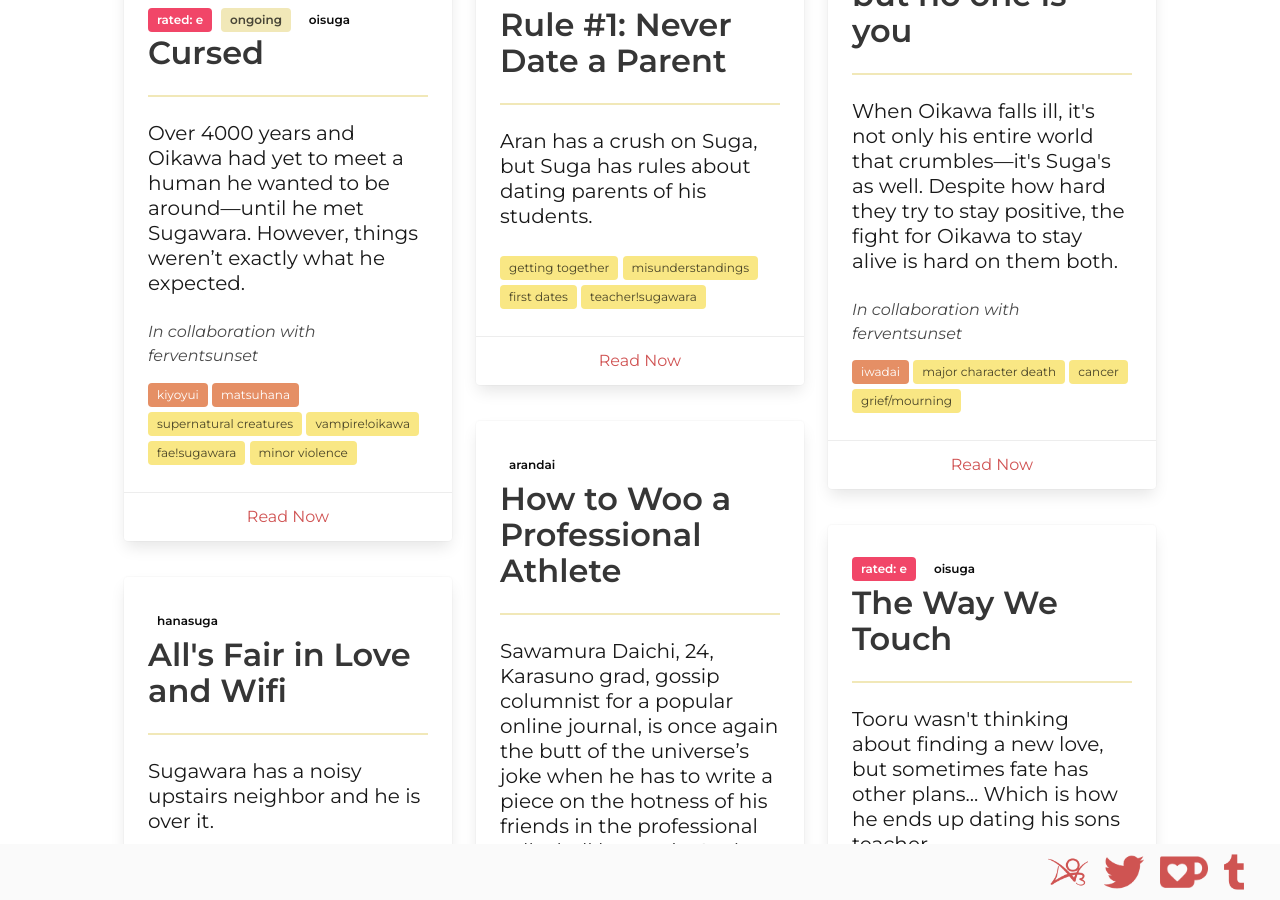
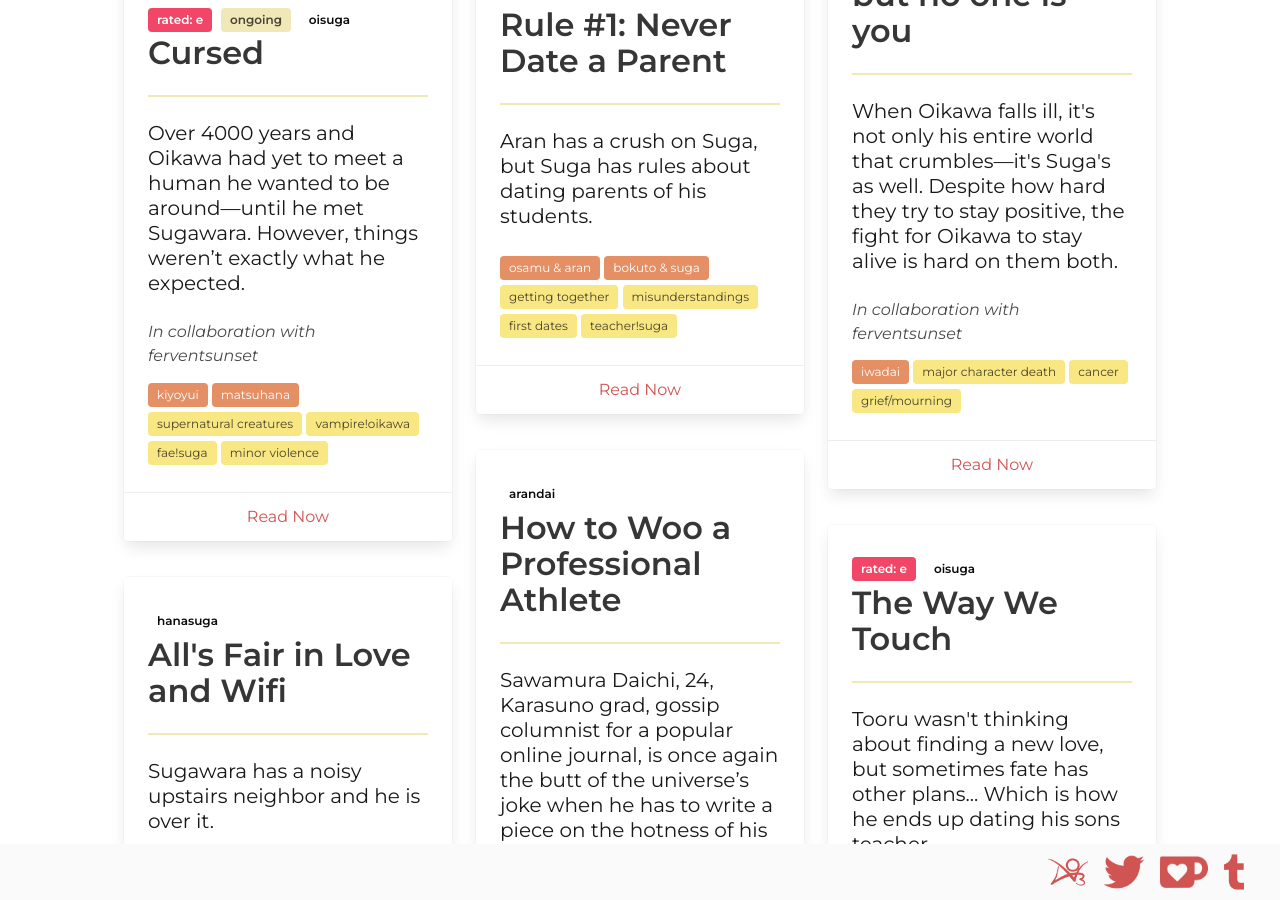
Before and after one commit to miminiac/miminiac.github.io, a Jekyll site: the page built from _pages/index.md, in a window 1280 px wide and 900 px high, scrolled down 4105 px. Built offline with Jekyll 4.4.1, drawn with Linux system fonts in a browser that asks for light colours; some of the changed text lies outside the part shown.

Commit message:
Update fics.yml

```diff
--- a/_data/fics.yml
+++ b/_data/fics.yml
@@ -7,6 +7,7 @@
   ships:
     - iwaoi
     - iwaoisuga
+    - akakita
   tags:
     - college au
     - slice of life
@@ -263,11 +264,14 @@
   description: "Aran has a crush on Suga, but Suga has rules about dating parents of his students."
   status: completed
   main_ship: aransuga
+  ships:
+    - osamu & aran
+    - bokuto & suga
   tags:
     - getting together
     - misunderstandings
     - first dates
-    - teacher!sugawara
+    - teacher!suga
 
 - title: Cursed
   url: https://archiveofourown.org/works/42827349
@@ -282,7 +286,7 @@
   tags:
     - supernatural creatures
     - vampire!oikawa
-    - fae!sugawara
+    - fae!suga
     - minor violence
 
 - title: How to Woo a Professional Athlete
@@ -305,10 +309,10 @@
   main_ship: oisuga
   tags:
     - parent-teacher relationship
-    - trans!sugawara
+    - trans!suga
     - single parent!oikawa
-    - stripper!sugawara
-    - teacher!sugawara
+    - stripper!suga
+    - teacher!suga
 
 - title: All's Fair in Love and Wifi
   url: https://archiveofourown.org/works/45277165
@@ -317,7 +321,7 @@
   status: completed
   main_ship: hanasuga
   tags:
-    - Neighbors AU
+    - neighbors au
     - meet-chaotic
     - humor
 
@@ -330,7 +334,7 @@
   tags:
     - mutual pining
     - getting together
-    - seijoh!sugawara
+    - seijoh!suga
 
 - title: agnosthesia
   url: https://archiveofourown.org/works/53762215
@@ -354,7 +358,7 @@
   tags:
     - getting together
     - meet-cute
-    - adhd!sugawara
+    - adhd!suga
 
 - title: these petals are yours (don't you see)
   url: https://archiveofourown.org/works/53970070
```
